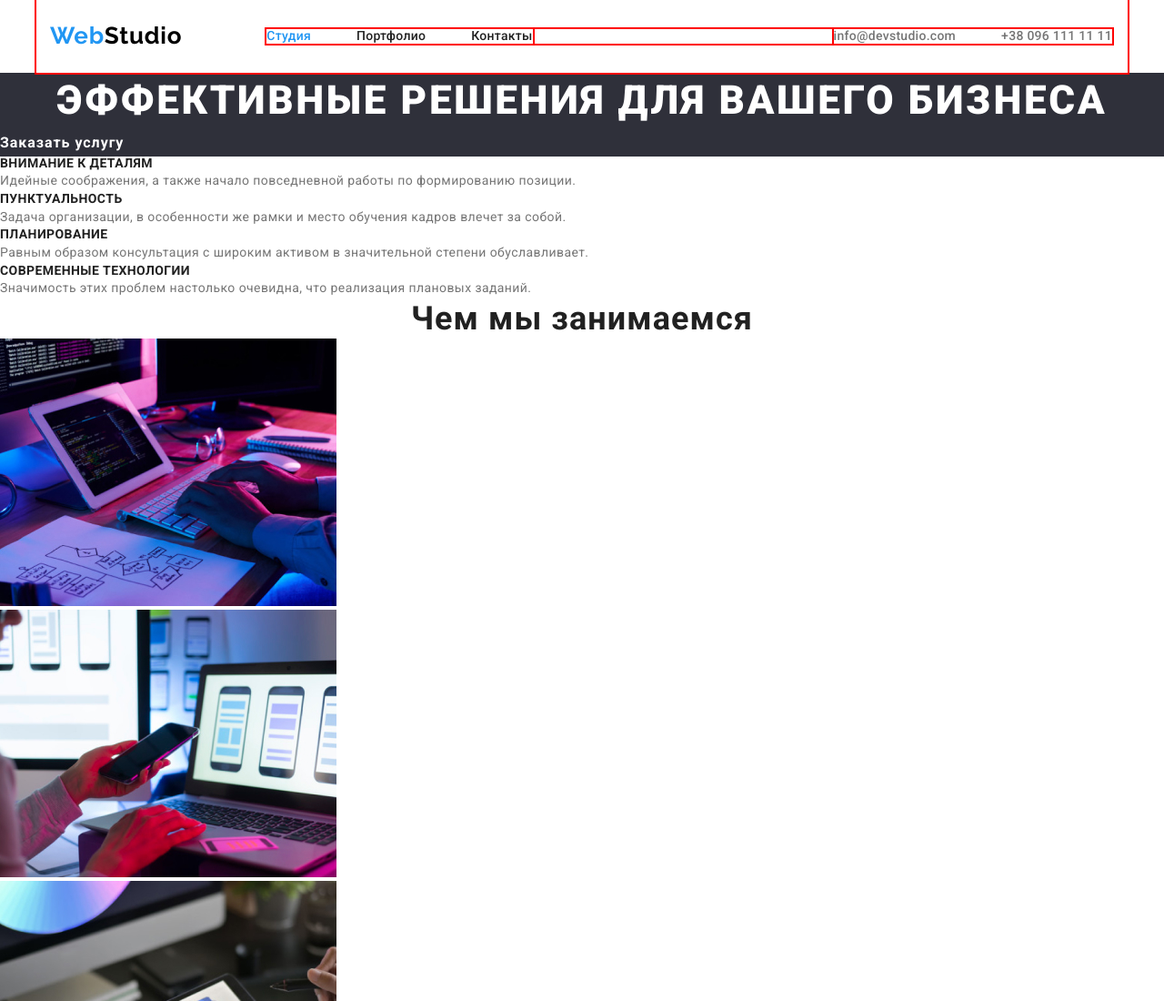
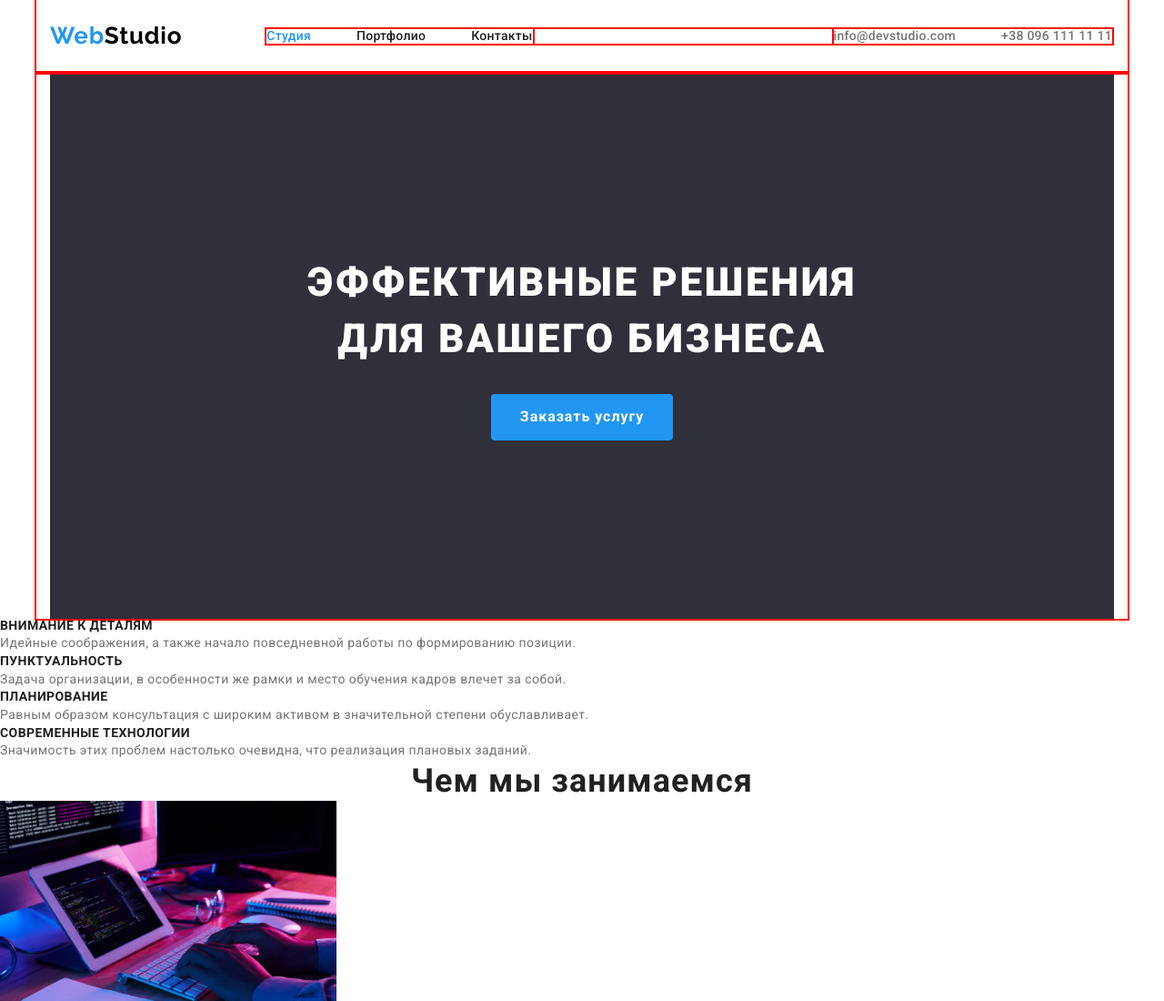
Before and after one commit to MarynaMuntian/goit-markup-hw-03, a plain HTML site: page index.html in a window 1280 px wide. Shown: the top 1100 px of the page at 91% size. Drawn offline with Linux system fonts and the light colour scheme.

Commit message:
Updated Hero

```diff
--- a/css/styles.css
+++ b/css/styles.css
@@ -142,10 +142,13 @@ ul {
 /* Стили для героя */
 
 .hero {
+  max-width: 1600px;
+  max-height: 600px;
   background-color: var(--bgd-color);
 }
 
 .hero-title {
+  padding-top: 200px;
   font-weight: 900;
   font-size: 44px;
   line-height: 1.4;
@@ -155,13 +158,32 @@ ul {
   color: var(--white-color);
 }
 
+.hero-btn-item {
+  text-align: center;
+}
+
 .hero-btn {
+  margin-top: 30px;
+  margin-bottom: 200px;
+  padding: 10px 32px;
+  border-radius: 4px;
+  border: none;
+  cursor: pointer;
+  font-family: inherit;
   font-weight: 700;
   font-size: 16px;
   line-height: 1.9;
   text-align: center;
   letter-spacing: 0.06em;
   color: var(--white-color);
+  background-color: var(--accent-color);
+}
+
+.hero-btn:hover,
+.hero-btn:focus,
+.hero-btn:active {
+  color: var(--secondary-color);
+  background-color: var(--secondary-white-color);
 }
 
 /* Стили для блока 2 */
--- a/index.html
+++ b/index.html
@@ -51,10 +51,16 @@
 
     <main>
       <!-- Герой -->
-      <section class="hero">
-        <h1 class="hero-title">Эффективные решения для вашего бизнеса</h1>
-        <a href="" class="hero-btn">Заказать услугу</a>
-      </section>
+      <div class="container">
+        <section class="hero">
+          <h1 class="hero-title">
+            Эффективные решения<br />для вашего бизнеса
+          </h1>
+          <div class="hero-btn-item">
+            <button class="hero-btn">Заказать услугу</button>
+          </div>
+        </section>
+      </div>
 
       <!-- Блок 2 -->
       <section>
```
